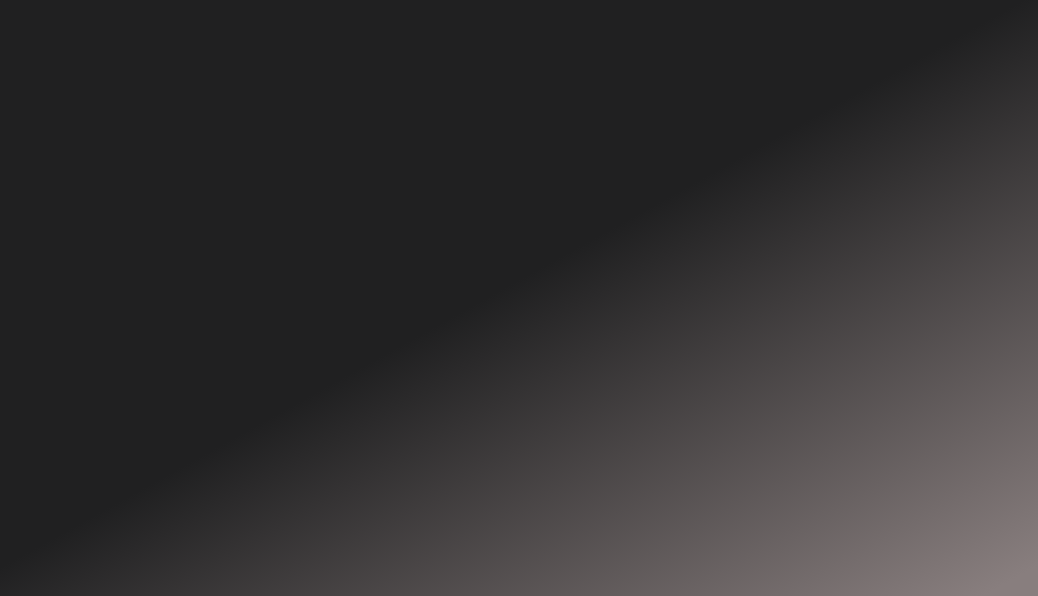
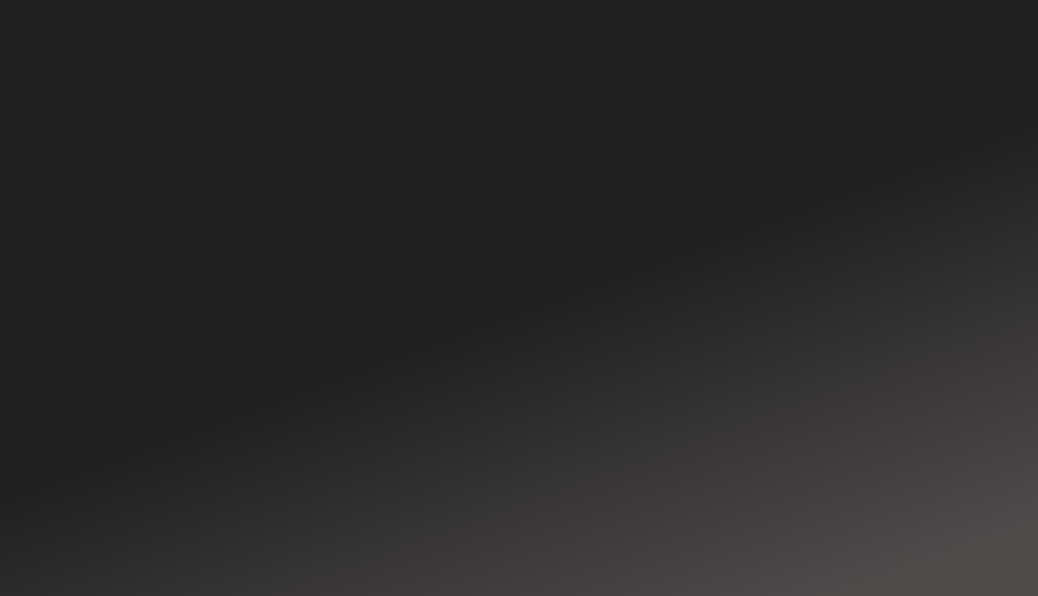
Before and after one commit to Akeyo21/FinManage, a Next.js app: page / in a window 1280 px wide. Shown: the part 204-800 px from the top of the page, without its empty margins (242-1280 px from the left). Built offline with nearby package versions, Linux system fonts and the light colour scheme.

Commit message:
Changing the background gradient

```diff
--- a/src/styles/globals.css
+++ b/src/styles/globals.css
@@ -12,5 +12,5 @@ html {
   width: 100%;
   height: 100%;
   background: rgb(32,32,33);
-  background: linear-gradient(151deg, rgba(32,32,33,1) 60%, rgba(136,126,126,1) 98%);
+  background: linear-gradient(160deg, rgba(32,32,33,1) 62%, rgba(78,74,74,1) 94%);
 }
```
